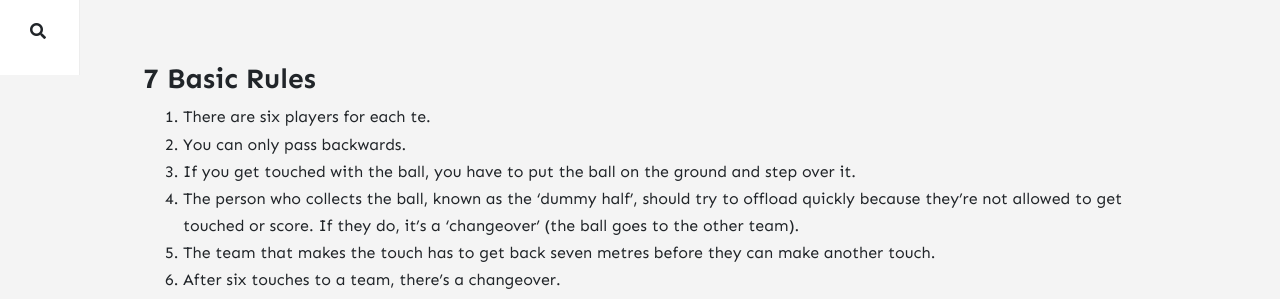
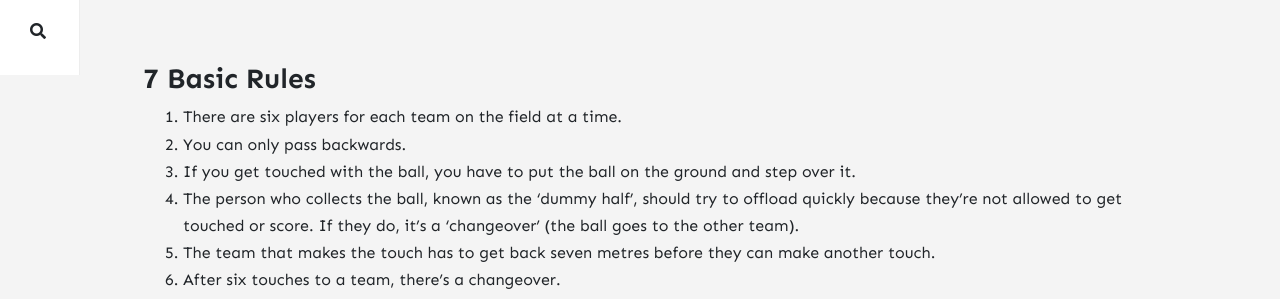
Before and after one commit to stackbit-projects/blue-triceratops-4f502, a Jekyll site: the page built from _pages/about.md, in a window 1280 px wide. Shown: the part 825-1124 px from the top of the page. Built offline with Jekyll 4.4.1, drawn with Linux system fonts in a browser that asks for light colours; nearby versions of some CDN libraries; comment, search, counter and statistics services are not loaded.

Commit message:
home.html: changed

```diff
--- a/_layouts/home.html
+++ b/_layouts/home.html
@@ -66,7 +66,7 @@ permalink: "/home.html"
 <h3>7 Basic Rules</h3>
 
 <ol>
-    <li>There are six players for each te.</li>
+    <li>There are six players for each team on the field at a time.</li>
     <li>You can only pass backwards.</li>
     <li>If you get touched with the ball, you have to put the ball on the ground and step over it.</li>
     <li>The person who collects the ball, known as the ‘dummy half’, should try to offload quickly because they’re not allowed to get touched or score. If they do, it’s a ‘changeover’ (the ball goes to the other team).</li>
```
